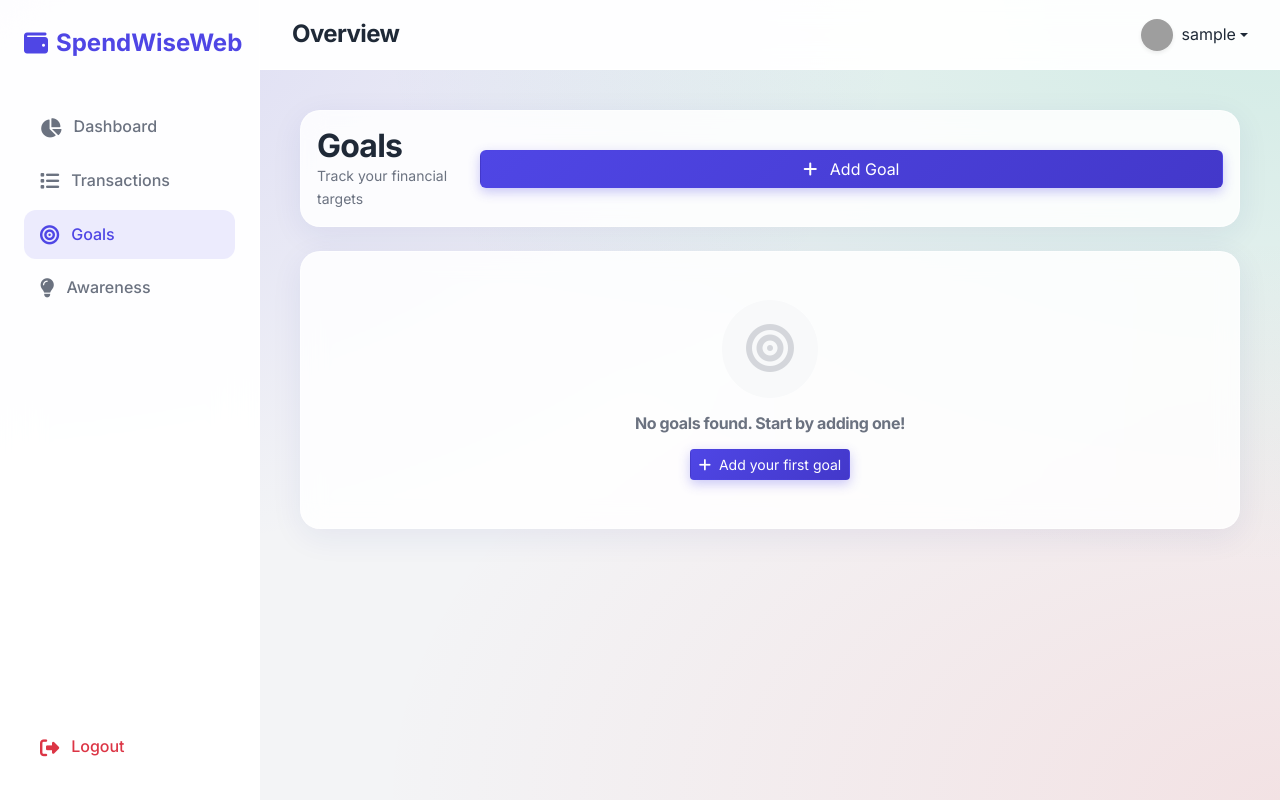
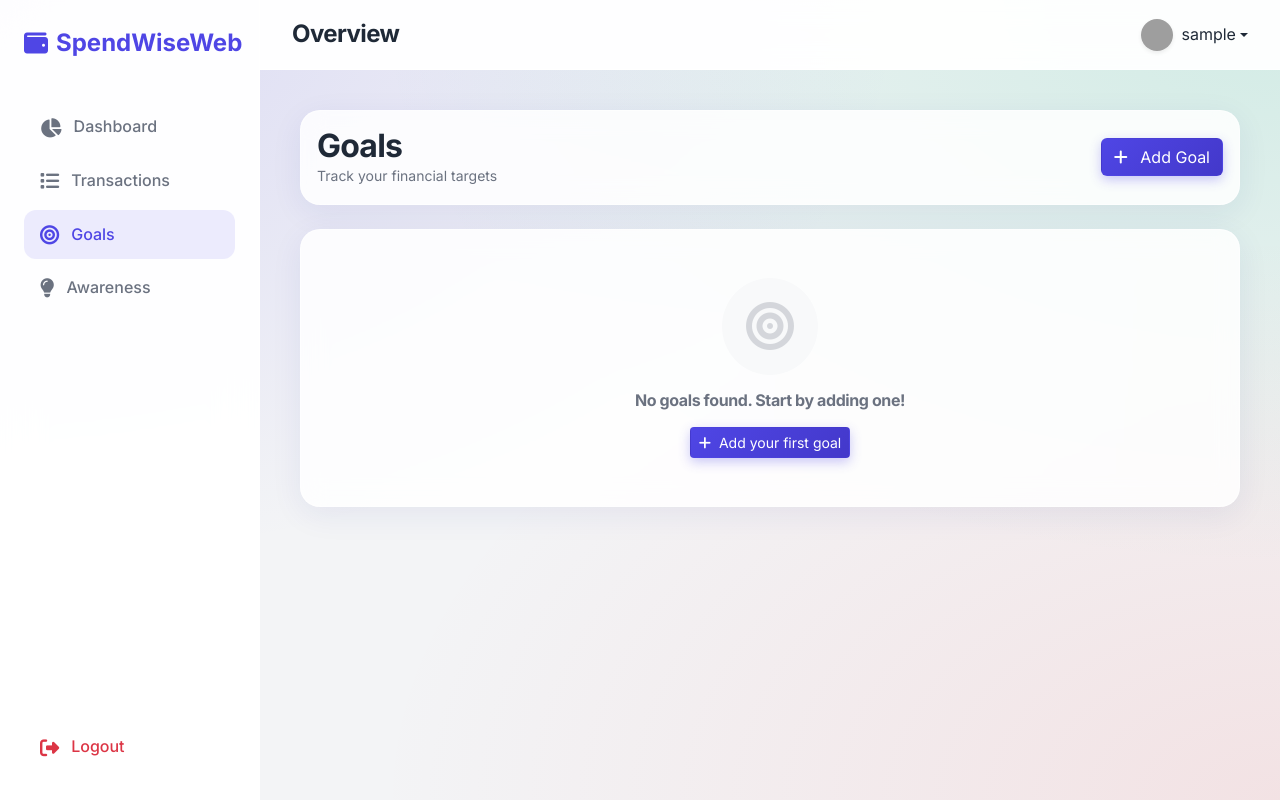
Before and after one commit to Piyush18aug/SpendWise, a Django app: page /goals/ in a window 1280 px wide. Run offline with Django 5.2, Linux system fonts and the light colour scheme; the visitor is signed in with stand-in values (Sample User, id 1); data that the repository does not hold is empty; grey boxes are pictures that could not be loaded.

Commit message:
fix goal

```diff
--- a/templates/goals/list.html
+++ b/templates/goals/list.html
@@ -7,7 +7,7 @@
       <h2 class="m-0 fw-bold">Goals</h2>
       <p class="text-muted small m-0">Track your financial targets</p>
     </div>
-    <a href="{% url 'add_goal' %}" class="btn btn-primary-modern w-100 w-sm-auto">
+    <a href="{% url 'add_goal' %}" class="btn btn-primary-modern">
       <i class="fa-solid fa-plus me-2"></i> Add Goal
     </a>
   </div>
--- a/templates/transactions/list.html
+++ b/templates/transactions/list.html
@@ -7,7 +7,7 @@
     <p class="text-muted small m-0">History of your income and expenses</p>
   </div>
   <div class="col-12 col-md-6 text-md-end">
-    <a href="{% url 'add_transaction' %}" class="btn btn-primary-modern w-100 w-md-auto">
+    <a href="{% url 'add_transaction' %}" class="btn btn-primary-modern">
       <i class="fa-solid fa-plus me-2"></i> Add Transaction
     </a>
   </div>
```
